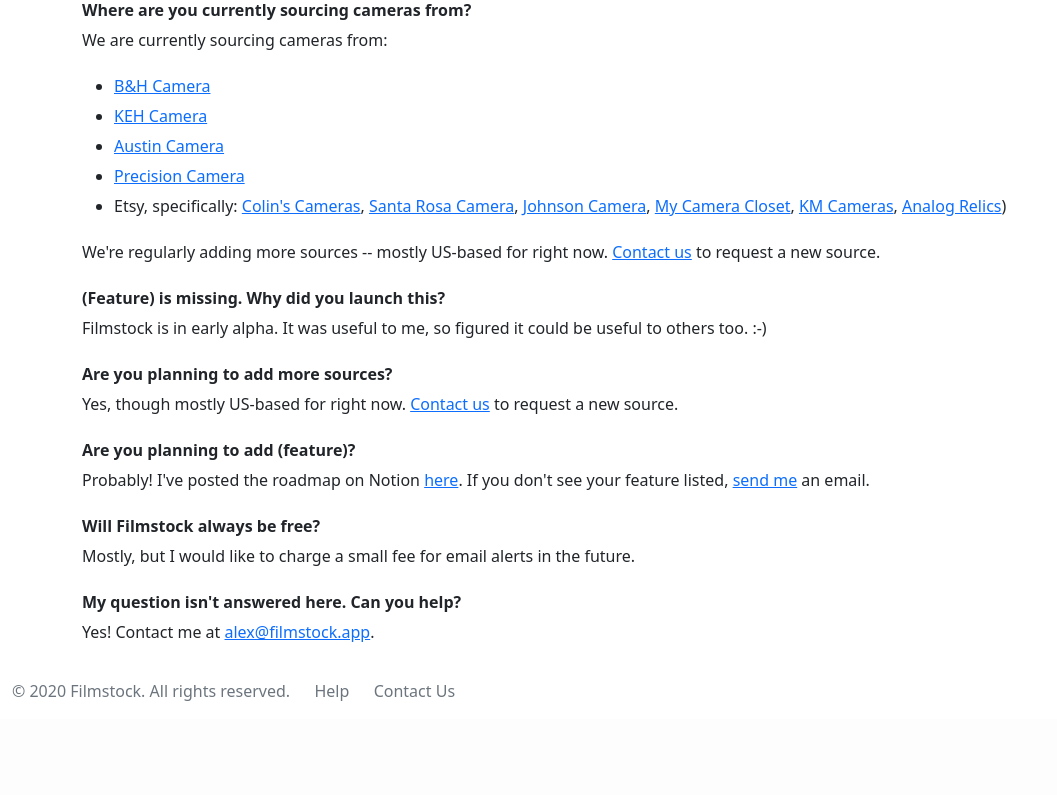
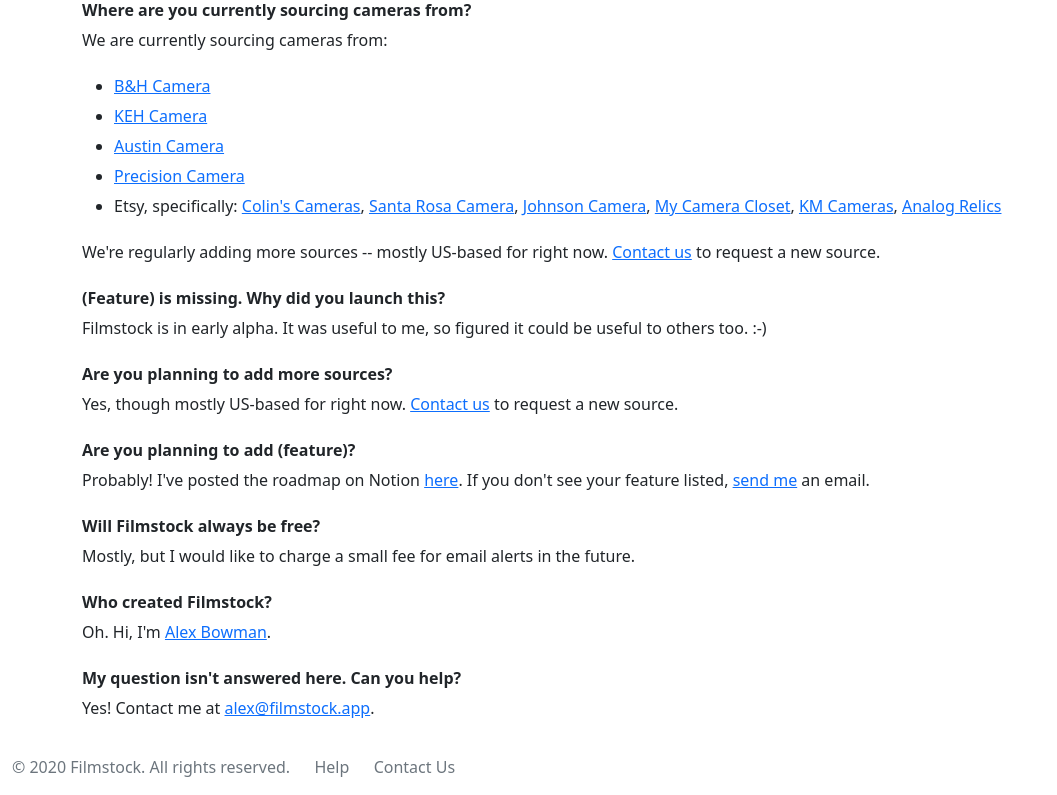
Before and after one commit to abohw/filmstock, a Django app: page /help/ in a window 1280 px wide. Shown: the part 138-933 px from the top of the page, without its empty margins (0-1057 px from the left). Before the commit the page ends 839 px from the top, so only its background shows below. Run offline with Django 3.2, Linux system fonts and the light colour scheme.

Commit message:
fixing typos

```diff
--- a/templates/help-faq.html
+++ b/templates/help-faq.html
@@ -19,7 +19,7 @@
              <li><a href="https://www.precision-camera.com" target="_blank">Precision Camera</a></li>
              <li>Etsy, specifically: <a href="https://www.etsy.com/ColinsCameras" target="_blank">Colin's Cameras</a>, <a href="https://www.etsy.com/santarosacamera" target="_blank">Santa Rosa Camera</a>,
               <a href="https://www.etsy.com/JohnsonCamera" target="_blank">Johnson Camera</a>, <a href="https://www.etsy.com/MyCameraCloset" target="_blank">My Camera Closet</a>,
-              <a href="https://www.etsy.com/KmcamerasUS" target="_blank">KM Cameras</a>, <a href="https://www.etsy.com/AnalogRelics" target="_blank">Analog Relics</a>)
+              <a href="https://www.etsy.com/KmcamerasUS" target="_blank">KM Cameras</a>, <a href="https://www.etsy.com/AnalogRelics" target="_blank">Analog Relics</a>
              </li>
             </ul>
 
@@ -37,6 +37,9 @@
         <p><b>Will Filmstock always be free?</b> <br>
           Mostly, but I would like to charge a small fee for email alerts in the future.</p>
 
+        <p><b>Who created Filmstock?</b> <br>
+          Oh. Hi, I'm <a href="https://abohw.com" target="_blank">Alex Bowman</a>.</p>
+
         <p><b>My question isn't answered here. Can you help?</b> <br>
           Yes! Contact me at <a href="mailto:alex@filmstock.app">alex@filmstock.app</a>.</p>
 
--- a/web/views.py
+++ b/web/views.py
@@ -19,7 +19,7 @@ def home(request):
 
 def cameras(request):
 
-    f = CameraFilter(request.GET, queryset=Camera.objects.all().order_by('-createdAt').order_by('-price'))
+    f = CameraFilter(request.GET, queryset=Camera.objects.all().order_by('-createdAt'))
     return render(request, 'cameras.html', {'cameras': f, 'total': Camera.objects.all().count(), })
 
 
```
